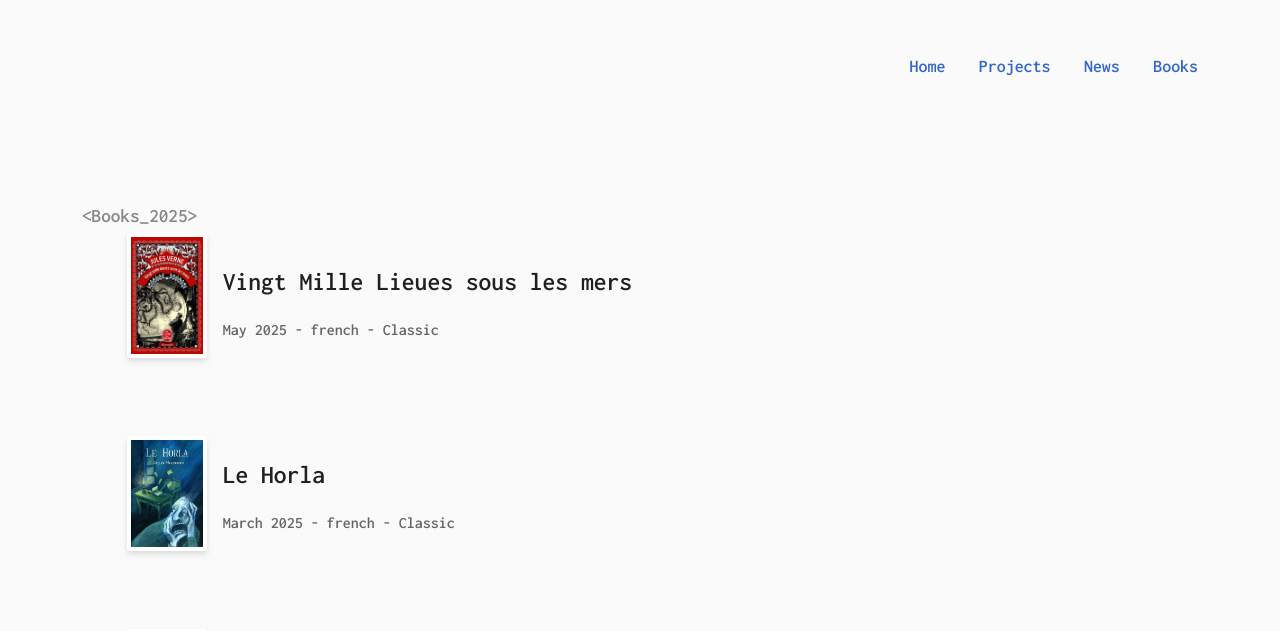
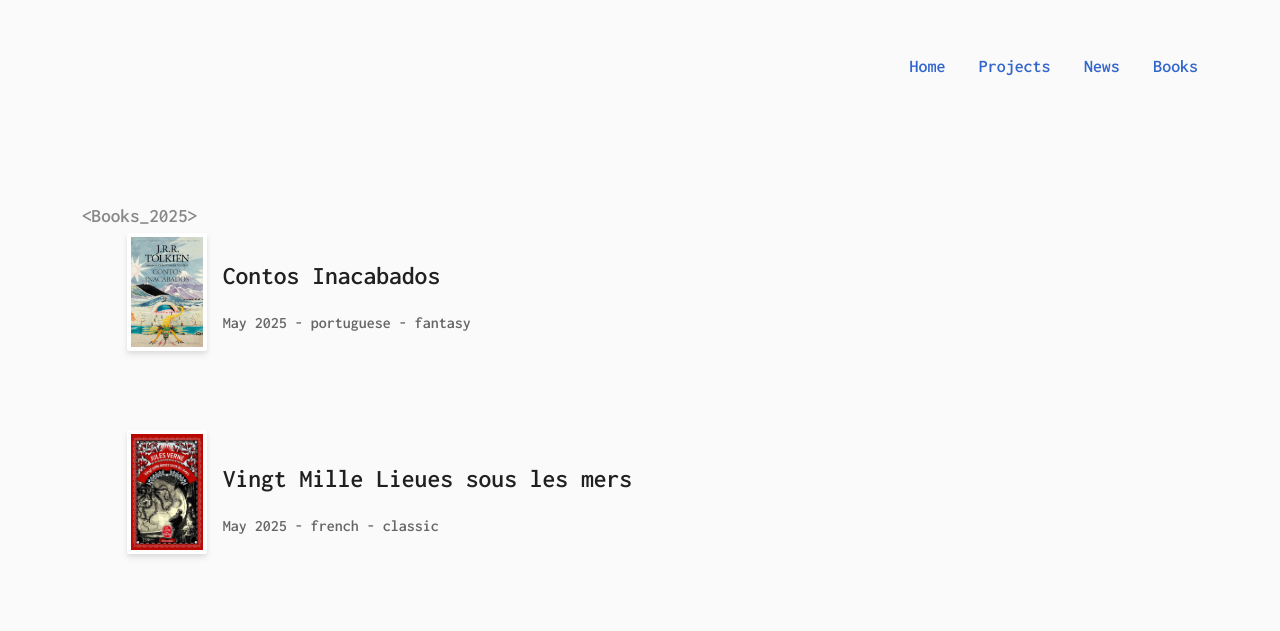
Before and after one commit to kevinch/kevinchevallierme, a Next.js app: page /books in a window 1280 px wide. Shown: the part 147-778 px from the top of the page. Built offline with nearby package versions, Linux system fonts and the light colour scheme.

Commit message:
add book

```diff
--- a/components/Book.tsx
+++ b/components/Book.tsx
@@ -24,7 +24,7 @@ function Book({ date, title, link, language, kind, cover }: Props) {
             height={0}
             sizes="100vw"
             style={{ width: "80px", height: "auto" }}
-            className="mr-4 drop-shadow-md border-white border-4 rounded-sm hover:scale-150 transition ease-out"
+            className="mr-4 drop-shadow-md border-white border-4 rounded-sm hover:scale-150 transition ease-out duration-500"
           />
         )}
         <div>
@@ -35,7 +35,7 @@ function Book({ date, title, link, language, kind, cover }: Props) {
           <p style={{ color: "#666", fontSize: "1rem" }}>
             {format(formatedDate, "MMMM yyyy")}
             &nbsp;-&nbsp;{language}
-            {kind && ` - ${kind}`}
+            {kind && ` - ${kind.toLowerCase()}`}
           </p>
         </div>
       </div>
--- a/components/Books.tsx
+++ b/components/Books.tsx
@@ -6,6 +6,13 @@ function Books() {
       <span className="code-help">{"<Books_2025>"}</span>
 
       <div className="books-list">
+        <Book
+          title="Contos Inacabados"
+          kind="fantasy"
+          language="portuguese"
+          date="may 2025"
+          cover="/images/contos-inacabados.jpg"
+        />
         <Book
           title="Vingt Mille Lieues sous les mers"
           kind="Classic"
```
Also changed, not shown: public/images/contos-inacabados.jpg (added).
